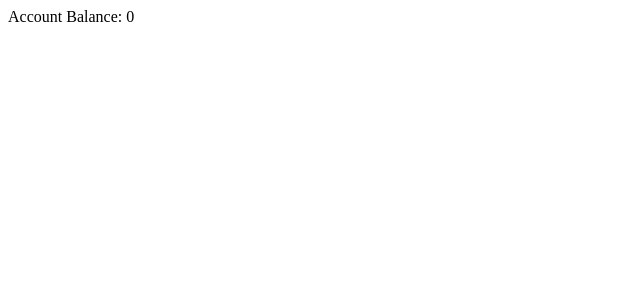
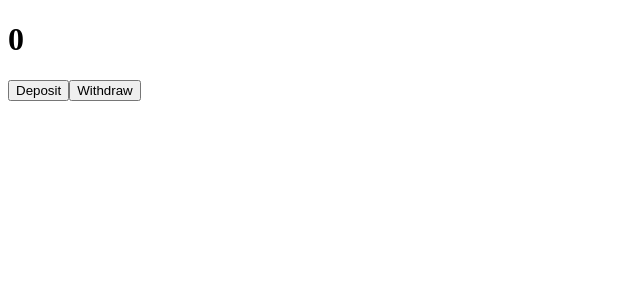
Before and after one commit to derrickmstrong/reactreduxhooks, a React (Create React App) app: page / in a window 1280 px wide. Shown: the top 300 px of the page, without its empty margins (0-640 px from the left). Built offline with nearby package versions, Linux system fonts and the light colour scheme.

Commit message:
Use AC w/ App via useDispatch bindActionCreators

```diff
--- a/src/App.js
+++ b/src/App.js
@@ -1,14 +1,24 @@
 import React from 'react'
-import { useSelector } from 'react-redux'
+import { useSelector, useDispatch } from 'react-redux'
+import { bindActionCreators } from 'redux'
+import { actionCreators } from './store/index'
 
 const App = () => {
     const account = useSelector((state) => state.account)
-    console.log('Account:', account)
+    // console.log('Account:', account)
+
+    const dispatch = useDispatch()
+
+    const { depositMoney, withdrawMoney } = bindActionCreators(actionCreators, dispatch)
+    console.log('ActionCreators', depositMoney, withdrawMoney)
+
     return (
-        <div>
-            Account Balance: {account}
-        </div>
-    )
+      <div>
+        <h1>{account}</h1>
+        <button onClick={()=>depositMoney(5)}>Deposit</button>
+        <button onClick={()=>withdrawMoney(5)}>Withdraw</button>
+      </div>
+    );
 }
 
 export default App
```
